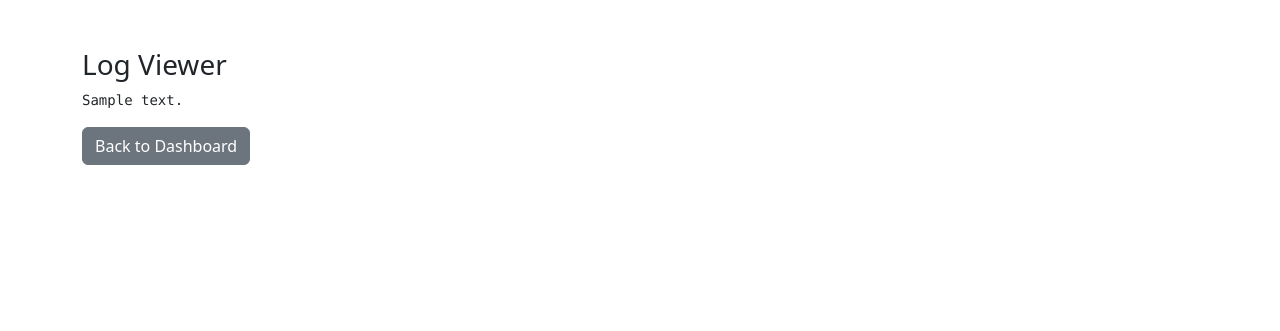
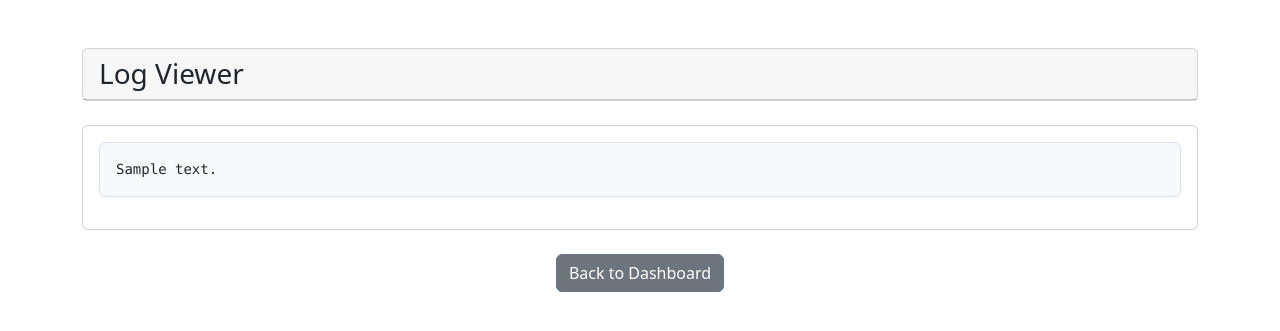
Before and after one commit to joachimth/PythonPagerTelegramForwarder, a Flask app: template templates/log.html in a window 1280 px wide. Shown: the top 331 px of the page. Run offline with Flask 2, Linux system fonts and the light colour scheme; the template is opened without the code that fills it: most values are stand-ins (such as "Sample title", 1, 10 or a date in 2020).

Commit message:
Update log.html

```diff
--- a/templates/log.html
+++ b/templates/log.html
@@ -1,17 +1,24 @@
-<!DOCTYPE html>
-<html lang="en">
-<head>
-    <meta charset="UTF-8">
-    <meta name="viewport" content="width=device-width, initial-scale=1.0">
-    <title>Log Viewer</title>
-    <link href="https://cdn.jsdelivr.net/npm/bootstrap@5.2.3/dist/css/bootstrap.min.css" rel="stylesheet">
-    <link rel="shortcut icon" href="{{ url_for('static', filename='favicon.ico') }}">
-</head>
+{% include 'header.html' %}
 <body>
     <div class="container mt-5">
-        <h3>Log Viewer</h3>
-        <pre>{{ content }}</pre>
-        <a href="/admin" class="btn btn-secondary">Back to Dashboard</a>
+        <!-- Header -->
+        <div class="card mb-4">
+            <div class="card-header">
+                <h3 class="mb-0">Log Viewer</h3>
+            </div>
+        </div>
+
+        <!-- Log Content -->
+        <div class="card mb-4">
+            <div class="card-body">
+                <pre class="bg-light p-3 border rounded">{{ content }}</pre>
+            </div>
+        </div>
+
+        <!-- Back to Dashboard -->
+        <div class="text-center">
+            <a href="/admin" class="btn btn-secondary">Back to Dashboard</a>
+        </div>
     </div>
 </body>
-</html>
+{% include 'footer.html' %}
```
